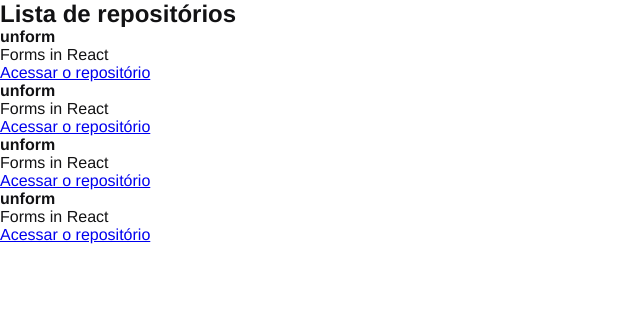
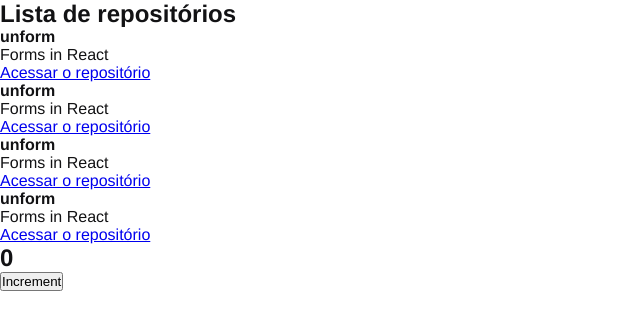
Before and after one commit to MarcusDavanco/01-github-explorer, a React app: page / in a window 1280 px wide. Shown: the top 330 px of the page, without its empty margins (0-640 px from the left). Built offline with nearby package versions, Linux system fonts and the light colour scheme.

Commit message:
feat: Estado do componente

```diff
--- /dev/null
+++ b/src/components/Counter.jsx
@@ -0,0 +1,18 @@
+import React, { useState } from 'react';
+
+export function Counter(){
+    const [counter, setCounter] = useState(0);
+
+    function increment(){
+        setCounter(counter + 1);
+    }
+
+    return (
+        <>
+            <h2>{counter}</h2>
+            <button type="button" onClick={increment}>
+                Increment
+            </button>
+        </>
+    )
+}
--- a/src/components/RepositoryList.jsx
+++ b/src/components/RepositoryList.jsx
@@ -1,3 +1,4 @@
+import { Counter } from "./Counter";
 import { RepositoryItem } from "./RepositoryItem";
 
 const repository = {
@@ -17,6 +18,7 @@
                 <RepositoryItem repository={repository} />
                 <RepositoryItem repository={repository} />
             </ul>
+            <Counter />
         </section>
     )
 };
```
